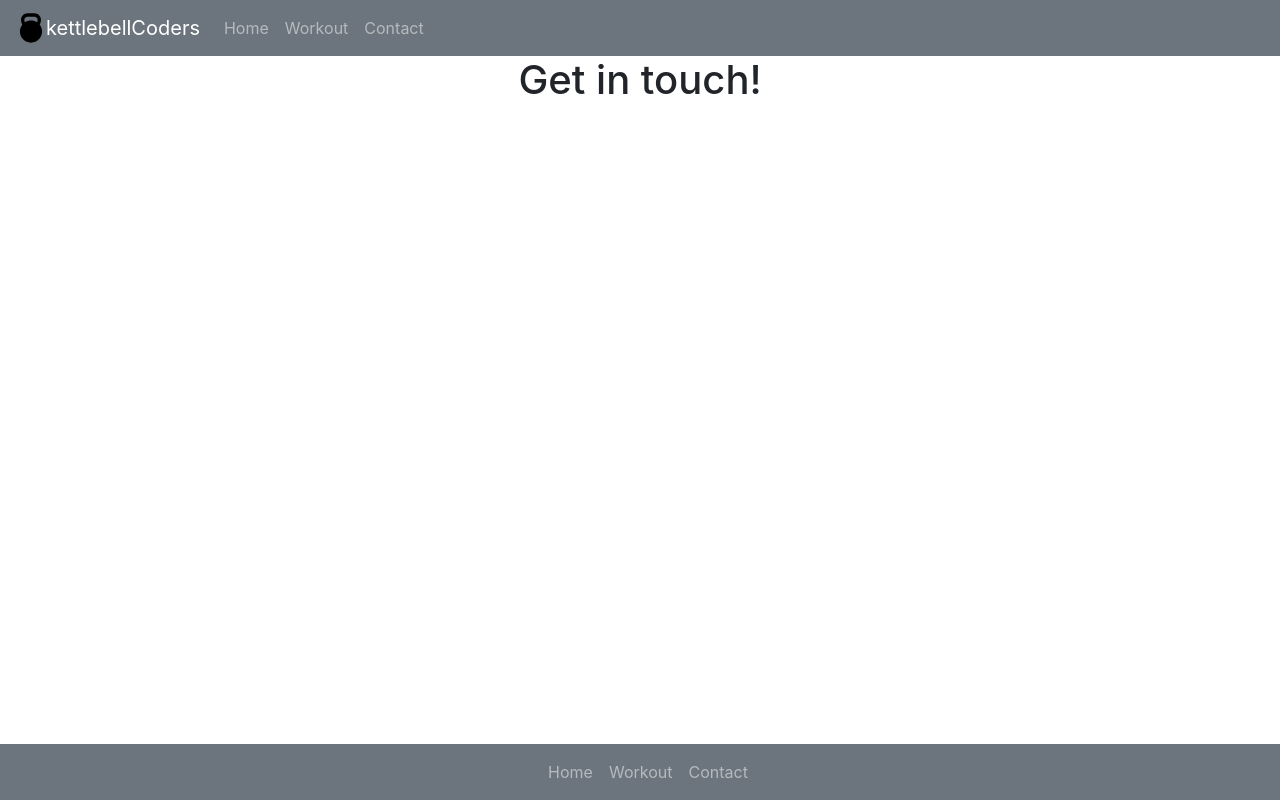
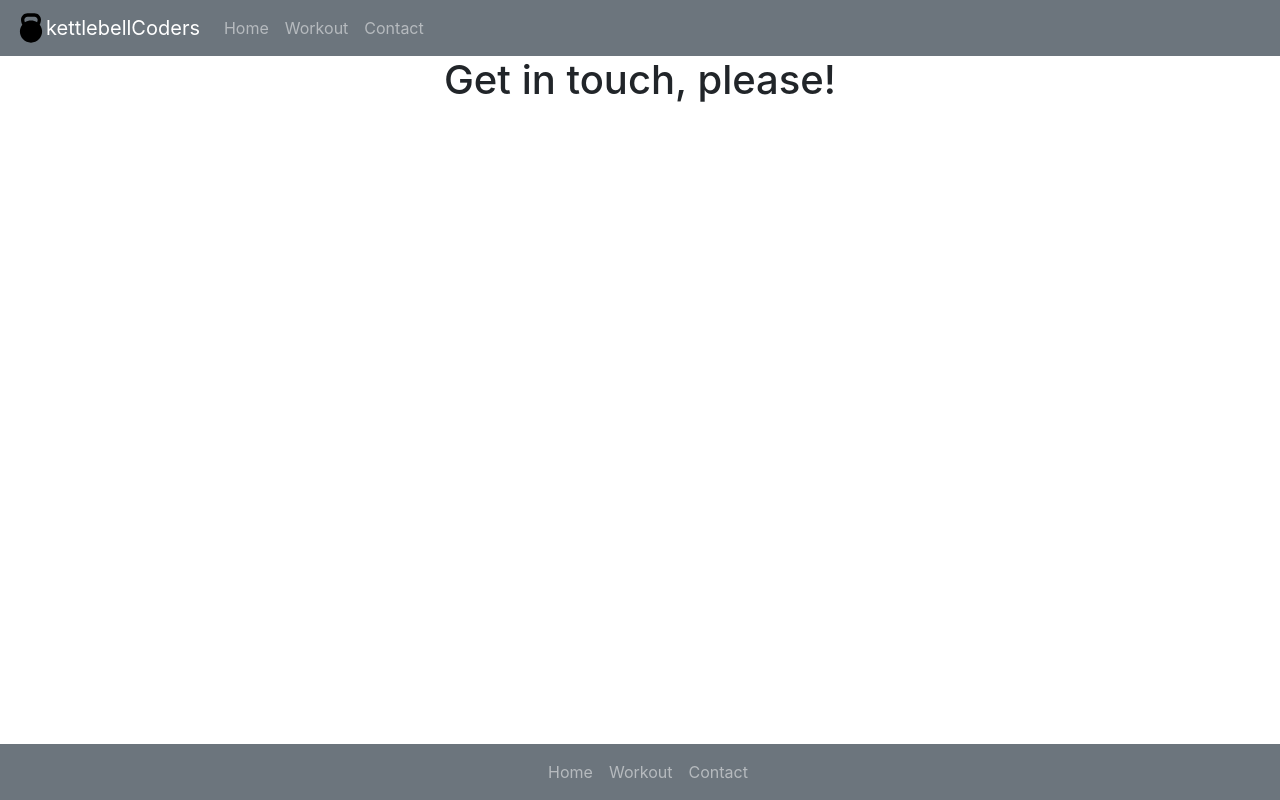
Before and after one commit to harpet06/kettlebellCoders, a React (Create React App) app: page /contact in a window 1280 px wide. Built offline with nearby package versions, Linux system fonts and the light colour scheme.

Commit message:
run tests in build

```diff
--- a/buildspec.yml
+++ b/buildspec.yml
@@ -11,6 +11,8 @@ phases:
       - npm install
   build:
     commands:
+      - npm run test
+      - npm run cy:run
       - npm run build
   post_build:
     commands:
--- a/src/pages/Contact/Contact.js
+++ b/src/pages/Contact/Contact.js
@@ -16,7 +16,7 @@ class Contact extends Component {
   render() {
     return (
       <div>
-        <h1>Get in touch!</h1>
+        <h1>Get in touch, please!</h1>
       </div>
     );
   }
```
